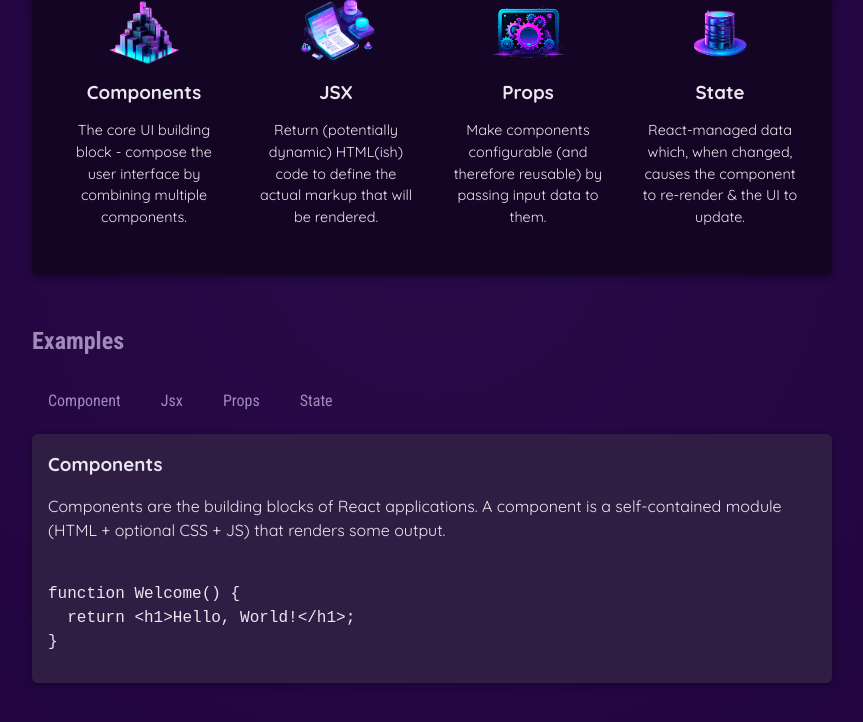
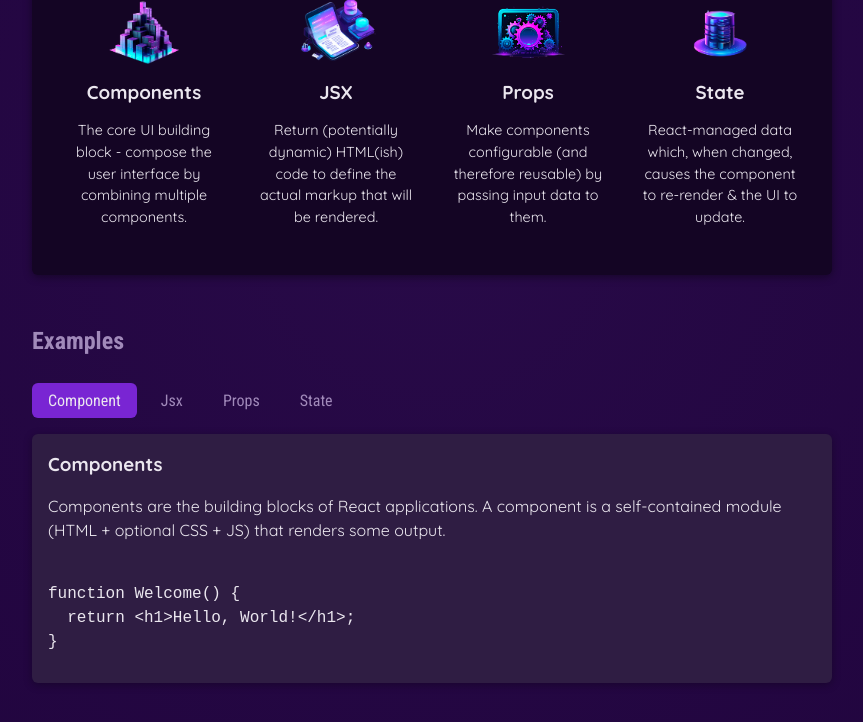
Before and after one commit to Altinq/ReactEssentials, a React (Vite) app: page / in a window 1280 px wide. Both pictures are taken after a click on the button "Component". Shown: the part 424-1146 px from the top of the page, without its empty margins (208-1071 px from the left). Built offline with nearby package versions, Linux system fonts and the light colour scheme.

Commit message:
Added the data dynamiclly, added isSelected style over the buttons

```diff
--- a/src/App.jsx
+++ b/src/App.jsx
@@ -6,9 +6,23 @@
 import { EXAMPLES } from "./data";
 
 function App() {
-  const [selectedTopic, setSelectedTopic] = useState("components");
+  const [selectedTopic, setSelectedTopic] = useState();
   function handleSelect(selectedButton) {
     setSelectedTopic(selectedButton);
+  }
+
+  let tabContent = <p>Please select a topic.</p>;
+
+  if (selectedTopic) {
+    tabContent = (
+      <div id="tab-content">
+        <h3>{EXAMPLES[selectedTopic].title}</h3>
+        <p>{EXAMPLES[selectedTopic].description}</p>
+        <pre>
+          <code>{EXAMPLES[selectedTopic].code}</code>
+        </pre>
+      </div>
+    );
   }
 
   return (
@@ -18,29 +32,40 @@
         <section id="core-concepts">
           <h2>Core Concepts</h2>
           <ul>
-            <CoreConcept {...CORE_CONCEPTS[0]} />
-            <CoreConcept {...CORE_CONCEPTS[1]} />
-            <CoreConcept {...CORE_CONCEPTS[2]} />
-            <CoreConcept {...CORE_CONCEPTS[3]} />
+            {CORE_CONCEPTS.map((conceptItem) => (
+              <CoreConcept key={conceptItem.title} {...conceptItem} />
+            ))}
           </ul>
         </section>
         <section id="examples">
           <h2>Examples</h2>
           <menu>
-            <TabButton onSelect={() => handleSelect("components")}>
+            <TabButton
+              isSelected={selectedTopic === "components"}
+              onSelect={() => handleSelect("components")}
+            >
               Component
             </TabButton>
-            <TabButton onSelect={() => handleSelect("jsx")}>Jsx</TabButton>
-            <TabButton onSelect={() => handleSelect("props")}>Props</TabButton>
-            <TabButton onSelect={() => handleSelect("state")}>State</TabButton>
+            <TabButton
+              isSelected={selectedTopic === "jsx"}
+              onSelect={() => handleSelect("jsx")}
+            >
+              Jsx
+            </TabButton>
+            <TabButton
+              isSelected={selectedTopic === "props"}
+              onSelect={() => handleSelect("props")}
+            >
+              Props
+            </TabButton>
+            <TabButton
+              isSelected={selectedTopic === "state"}
+              onSelect={() => handleSelect("state")}
+            >
+              State
+            </TabButton>
           </menu>
-          <div id="tab-content">
-            <h3>{EXAMPLES[selectedTopic].title}</h3>
-            <p>{EXAMPLES[selectedTopic].description}</p>
-            <pre>
-              <code>{EXAMPLES[selectedTopic].code}</code>
-            </pre>
-          </div>
+          {tabContent}
         </section>
       </main>
     </div>
--- a/src/components/TabButton.jsx
+++ b/src/components/TabButton.jsx
@@ -1,7 +1,9 @@
-export default function TabButton({ children, onSelect }) {
+export default function TabButton({ children, onSelect, isSelected }) {
   return (
     <li>
-      <button onClick={onSelect}>{children}</button>
+      <button className={isSelected ? "active" : undefined} onClick={onSelect}>
+        {children}
+      </button>
     </li>
   );
 }
```
